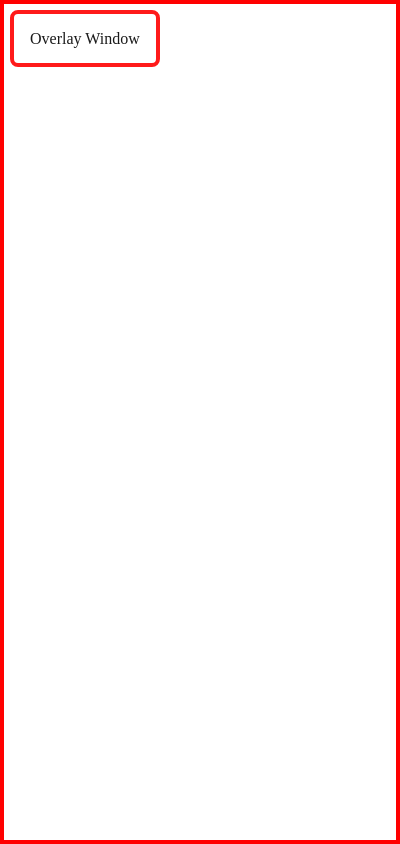
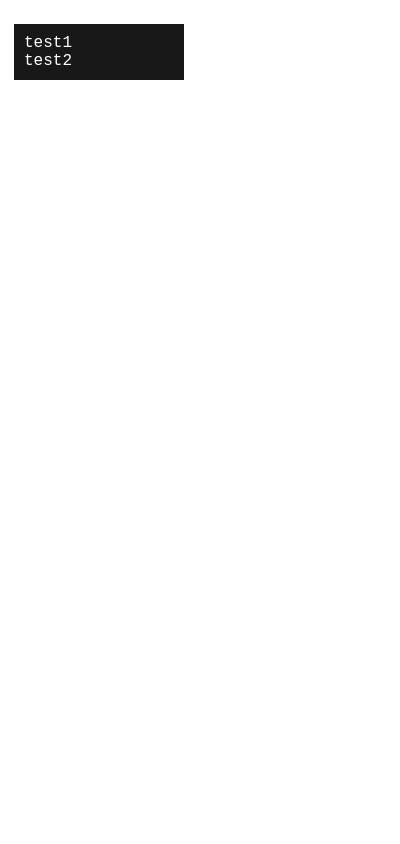
Before and after one commit to omiinaya/MMZ1-Trainer, an Electron app: page assets/HTML/index.html in a window 400 px wide. Drawn offline with Linux system fonts and the light colour scheme.

Commit message:
working on menu.

```diff
--- a/assets/CSS/styles.css
+++ b/assets/CSS/styles.css
@@ -1,12 +1,15 @@
 .content {
-    padding: 16px;
-    border-radius: 8px;
-    background: rgb(255,255,255, 0.1);
-    border: 4px solid red;
+    background: black;
+    opacity: 0.9;
+    border: 4px solid white;
+    font-family: 'Fira Code', monospace;
+    color: white;
+    width: 150px;
+    padding: 10px;
 }
 
 .content-wrapper {
-    padding-top: 30px;
+    padding-top: 20px;
     padding-left: 10px;
     text-align: left;
 }
@@ -15,11 +18,16 @@
     position: absolute;
     width: 100%;
     height: 100%;
-    border: 4px solid red;
-    background: rgba(255,255,255,0.1);
+    background: rgba(255,255,255, 0.0);
     box-sizing: border-box;
 }
 
 body {
     padding: 0; margin: 0;
 }
+
+ul {
+    margin: 0;
+    padding: 0;
+    list-style-type: none;
+}
--- a/assets/HTML/index.html
+++ b/assets/HTML/index.html
@@ -6,7 +6,12 @@
   <body>
     <div class="outline"></div>
     <div class="content-wrapper">
-      <span class="content">Overlay Window</span>
+      <div class="content">
+        <ul>
+          <li>test1</li>
+          <li>test2</li>
+        </ul>
+      </div>
     </div>
   </body>
 </html>
```
